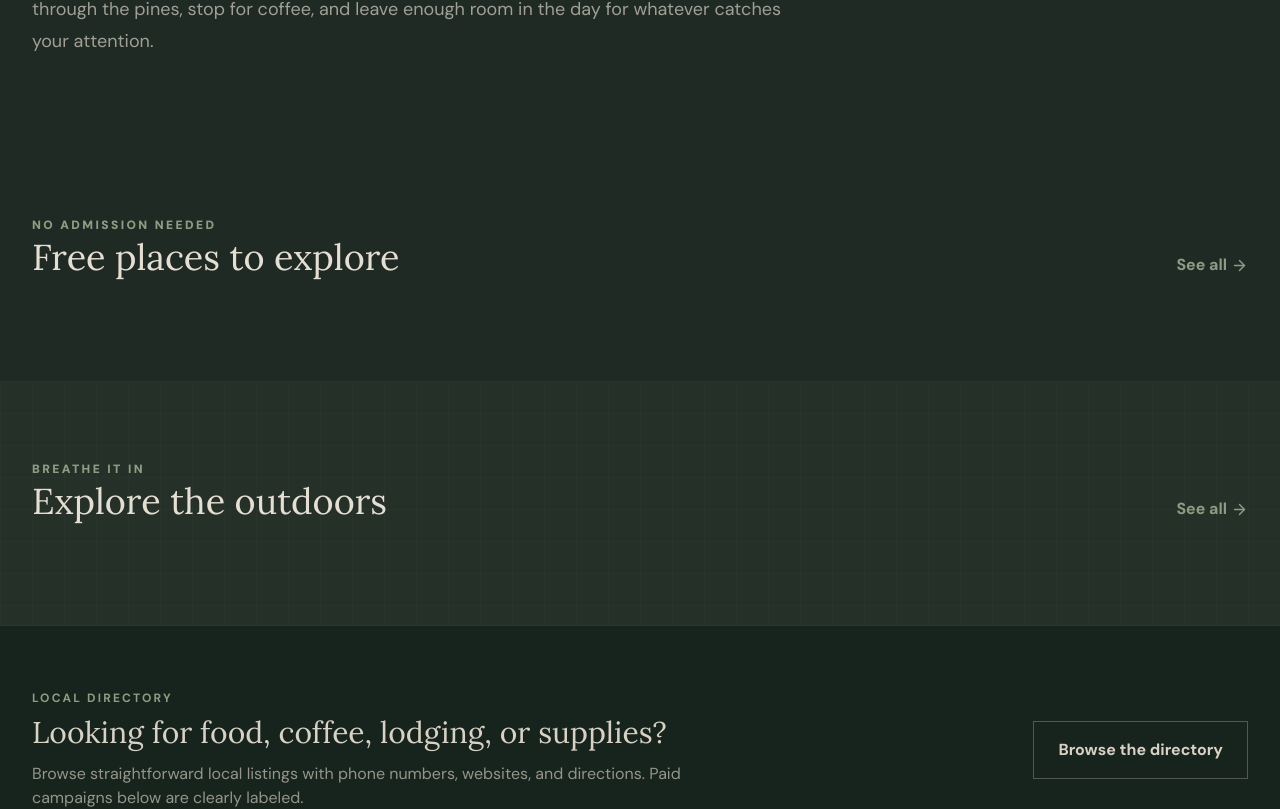
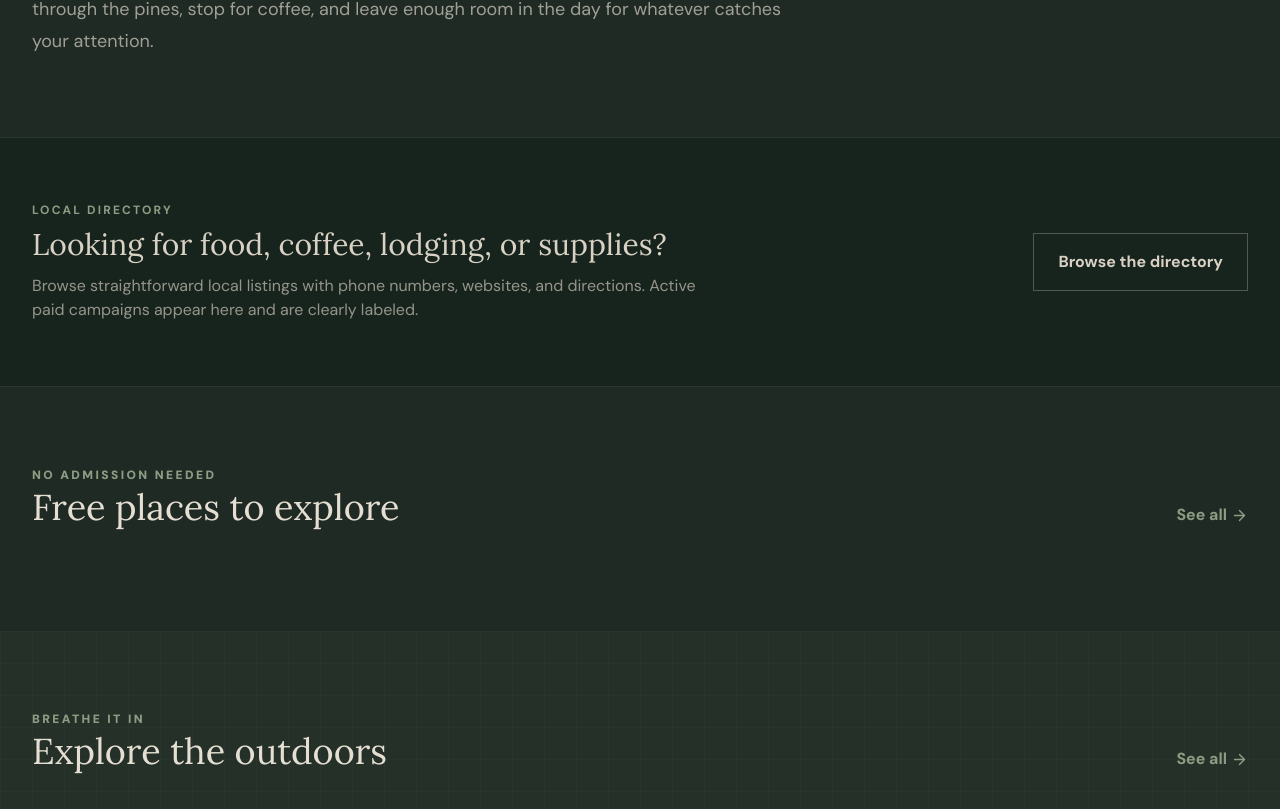
Before and after one commit to myhometechpro/TownGuide, a Next.js app: page / in a window 1280 px wide. Shown: the part 1351-2160 px from the top of the page. Built offline with nearby package versions, Linux system fonts and the light colour scheme; no server answers; the database is empty.

Commit message:
Update page.tsx

```diff
--- a/app/page.tsx
+++ b/app/page.tsx
@@ -6,9 +6,9 @@ export default async function Home(){const [attractions,trails,sponsored]=await
 <section className="border-b border-cream/10 bg-[#202a24]"><div className="mx-auto grid max-w-7xl grid-cols-2 gap-px bg-cream/10 sm:grid-cols-4 lg:grid-cols-8">{categories.map((c,i)=>{const Icon=icons[i];return <Link key={c} href={hrefs[i]} className="focus-ring group flex min-h-28 flex-col items-center justify-center gap-3 bg-white p-3 text-center text-sm font-bold transition hover:bg-[#3a493e]"><Icon size={23} className="text-forest"/>{c}</Link>})}</div></section>
 <WeatherCard/>
 <section className="mx-auto max-w-7xl px-5 py-20 lg:px-8"><p className="text-xs font-bold uppercase tracking-[.18em] text-forest">Not polished. Not pretentious.</p><h2 className="mt-3 max-w-4xl font-display text-4xl leading-tight md:text-5xl">Just a little mountain town with plenty of character.</h2><p className="mt-6 max-w-3xl text-lg leading-8 text-ink/65">Around here, slowing down is part of the plan. Find a local breakfast, take the long way through the pines, stop for coffee, and leave enough room in the day for whatever catches your attention.</p></section>
+<section className="border-y border-cream/10 bg-pine py-16 text-cream"><div className="mx-auto max-w-7xl px-5 lg:px-8"><div className="flex flex-col items-start justify-between gap-6 md:flex-row md:items-center"><div><p className="text-xs font-bold uppercase tracking-[.18em] text-forest">Local directory</p><h2 className="mt-2 font-display text-3xl">Looking for food, coffee, lodging, or supplies?</h2><p className="mt-3 max-w-2xl text-cream/65">Browse straightforward local listings with phone numbers, websites, and directions. Active paid campaigns appear here and are clearly labeled.</p></div><Link href="/businesses" className="shrink-0 border border-cream/30 px-6 py-4 font-bold">Browse the directory</Link></div>{sponsored.length>0&&<div className="mt-10"><p className="mb-4 text-xs font-black uppercase tracking-[.18em] text-sand">Sponsored local businesses</p><div className="grid gap-5 lg:grid-cols-2">{sponsored.map(c=><SponsoredPlacement campaign={c} compact key={c.id}/>)}</div><div className="mt-8 text-center"><Link href="/advertise/request" className="inline-block border border-sand/70 bg-sand px-6 py-4 font-bold text-pine">Advertise your business</Link></div></div>}</div></section>
 <section className="mx-auto max-w-7xl px-5 py-20 lg:px-8"><SectionHead eyebrow="No admission needed" title="Free places to explore" href="/things-to-do?category=Free"/><div className="grid gap-5 md:grid-cols-3">{freePlaces.map(x=><AttractionCard item={x} key={x.id}/>)}</div></section>
 <section className="grain py-20"><div className="mx-auto max-w-7xl px-5 lg:px-8"><SectionHead eyebrow="Breathe it in" title="Explore the outdoors" href="/trails"/><div className="grid gap-5 md:grid-cols-3">{trails.slice(0,3).map(x=><TrailCard item={x} key={x.id}/>)}</div></div></section>
-<section className="border-y border-cream/10 bg-pine py-16 text-cream"><div className="mx-auto max-w-7xl px-5 lg:px-8"><div className="flex flex-col items-start justify-between gap-6 md:flex-row md:items-center"><div><p className="text-xs font-bold uppercase tracking-[.18em] text-forest">Local directory</p><h2 className="mt-2 font-display text-3xl">Looking for food, coffee, lodging, or supplies?</h2><p className="mt-3 max-w-2xl text-cream/65">Browse straightforward local listings with phone numbers, websites, and directions. Paid campaigns below are clearly labeled.</p></div><Link href="/businesses" className="shrink-0 border border-cream/30 px-6 py-4 font-bold">Browse the directory</Link></div>{sponsored.length>0&&<div className="mt-10"><p className="mb-4 text-xs font-black uppercase tracking-[.18em] text-sand">Sponsored local businesses</p><div className="grid gap-5 lg:grid-cols-2">{sponsored.map(c=><SponsoredPlacement campaign={c} compact key={c.id}/>)}</div><div className="mt-8 text-center"><Link href="/advertise/request" className="inline-block border border-sand/70 bg-sand px-6 py-4 font-bold text-pine">Advertise your business</Link></div></div>}</div></section>
 <section className="mx-auto max-w-7xl px-5 py-20 lg:px-8"><SectionHead eyebrow="Around town" title="Find what you need" href="/businesses"/><div className="grid gap-px border border-cream/10 bg-cream/10 sm:grid-cols-2 lg:grid-cols-4">{[["Restaurants","Breakfast, lunch, dinner, and local favorites"],["Coffee","Coffee shops and a comfortable place to pause"],["Shopping","Groceries, gifts, supplies, and local finds"],["Lodging","Hotels, cabins, RV stays, and places to settle in"]].map(([title,text])=><Link href={`/businesses?category=${encodeURIComponent(title)}`} className="bg-white p-6 hover:bg-pine" key={title}><h3 className="font-display text-2xl">{title}</h3><p className="mt-3 text-sm leading-6 text-ink/60">{text}</p><span className="mt-5 inline-block font-bold text-forest">View directory →</span></Link>)}</div></section>
 <section className="bg-white py-20"><div className="mx-auto max-w-7xl px-5 lg:px-8"><SectionHead eyebrow="Around town" title="What’s happening" href="/events"/><div className="border border-cream/10 bg-pine p-8 text-center"><p className="text-cream/65">Verified local events will appear here as dates are confirmed.</p></div></div></section>
 <section className="mx-auto max-w-7xl px-5 pb-20 lg:px-8"><div className="overflow-hidden rounded-[2rem] bg-sand/25 p-7 md:p-12"><div className="grid gap-10 md:grid-cols-[1fr_1.4fr]"><div><p className="text-xs font-black uppercase tracking-[.2em] text-forest">QR visitor guide</p><h2 className="mt-3 font-display text-4xl">You found us!</h2><p className="mt-4 leading-7 text-ink/70">You may have discovered this guide from one of our Welcome to Heber-Overgaard QR locations. Save this guide and use it throughout your visit.</p><div className="mt-6"><ShareButton/></div></div><div className="grid grid-cols-3 gap-3">{[[Camera,"Scan"],[Map,"Explore"],[Store,"Support local"]].map(([Icon,label])=><div key={String(label)} className="flex min-h-40 flex-col items-center justify-center rounded-2xl bg-cream p-3 text-center font-bold"><Icon size={28} className="mb-3 text-forest"/>{String(label)}</div>)}</div></div></div></section>
```
